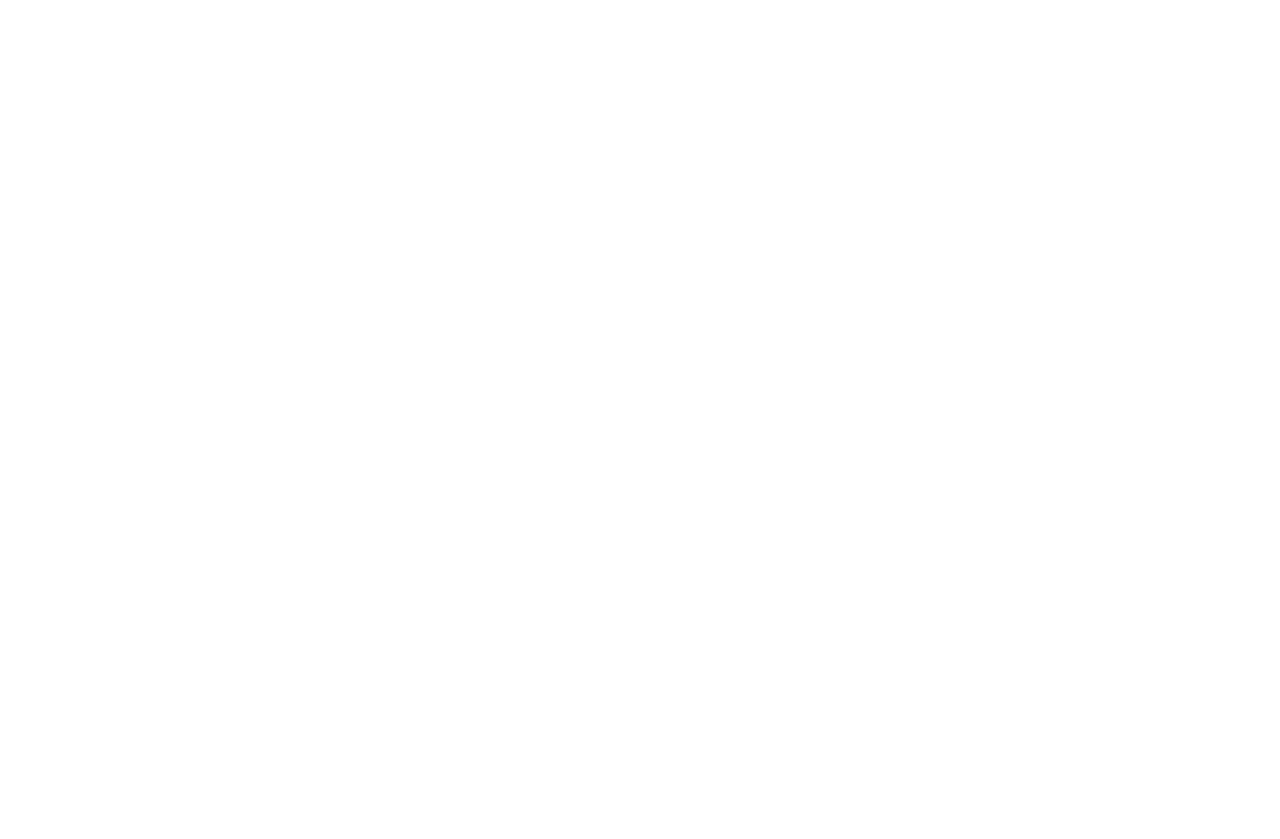
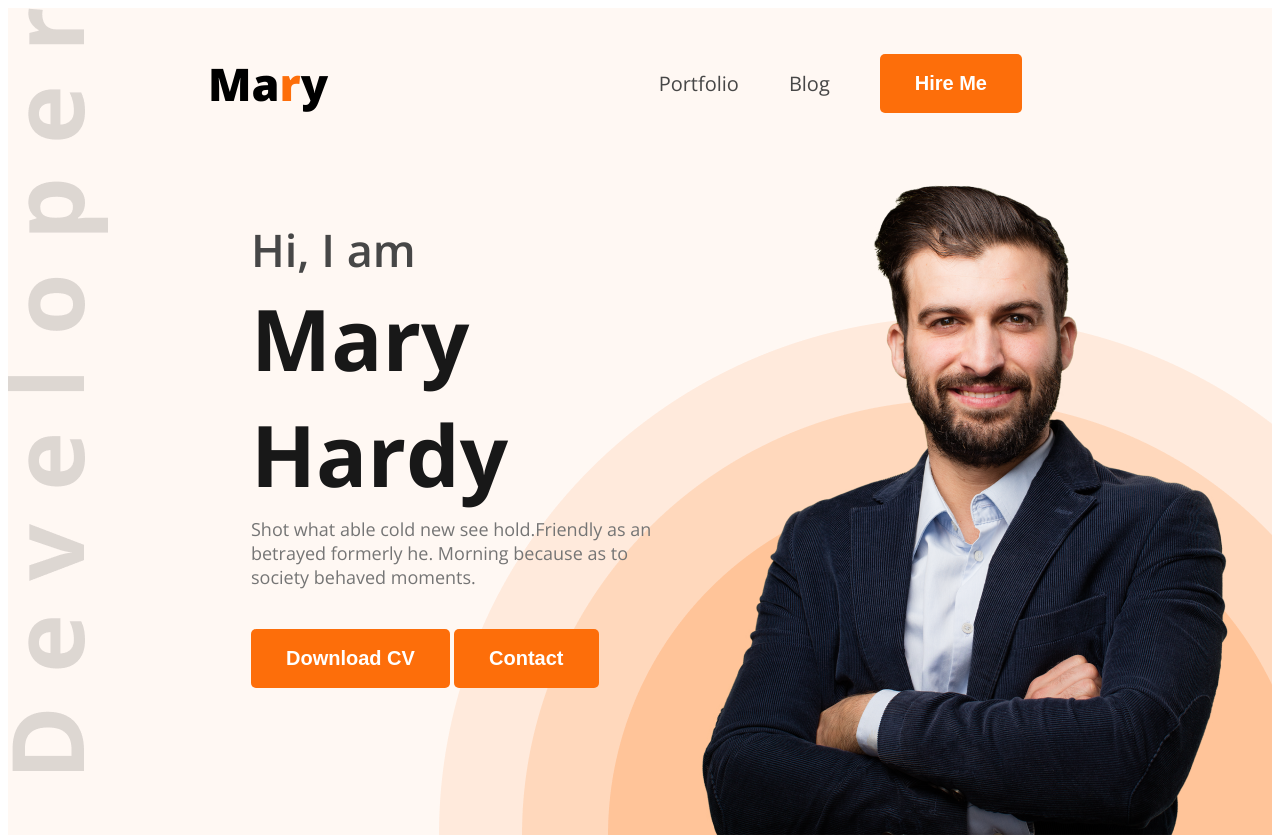
Before and after one commit to WeirdVenox/web-dev-portfolio, a plain HTML site: page index.html in a window 1280 px wide. Shown: the top 839 px of the page. Before the commit the page ends 800 px from the top, so only its background shows below. Drawn offline with nearby package versions, Linux system fonts and the light colour scheme.

Commit message:
added items

```diff
--- a/index.html
+++ b/index.html
@@ -4,13 +4,59 @@
     <meta charset="UTF-8">
     <meta name="viewport" content="width=device-width, initial-scale=1.0">
     <title>Web Developer Portfolio</title>
+    <link rel="preconnect" href="https://fonts.googleapis.com">
+<link rel="preconnect" href="https://fonts.gstatic.com" crossorigin>
+<link href="https://fonts.googleapis.com/css2?family=Open+Sans:ital,wght@0,300..800;1,300..800&display=swap" rel="stylesheet">
+    <link rel="stylesheet" href="styles/portfolio.css">
 </head>
-<body>
-    <header>
+<body class="open-sans-normal">
+    <header class="header secondary-bg">
+        <nav>
+            <h3 class="nav-title">Ma<span class="text-primary">r</span>y</h3>
+            <ul>
+                <li><a class="dark-2" href="">Portfolio</a></li>
+                <li><a class="dark-2" href="">Blog</a></li>
+                <li><a href=""><button class="btn-primary">Hire Me</button></a></li>
+            </ul>
+        </nav>
+        <div class="banner">
+            <div class="banner-content">
+                <h4 class="banner-greetings dark-2">Hi, I am</h4>
+                <h1 class="banner-title">Mary Hardy</h1>
+                <p class="banner-description">Shot what able cold new see hold.Friendly as an betrayed formerly he. Morning because as to society behaved moments.
 
+                </p>
+                <button class="btn-primary">Download CV</button>
+                <button class="btn-primary">Contact</button>
+            </div>
+            <img class="banner-profile-pic" src="images/hardy.png" alt="">
+        </div>
     </header>
     <main>
-
+        <section class="about secondary-bg">
+            <h3 class="section-title">About Me</h3>
+            <p class="section-description">I, m a designer & developer with a passion for web design. I enjoy developing simple, clean and slick websites that provide real value to the end user. Thousands of clients have procured exceptional resulfs while working with me. Delivering work within time and budget which meets clients requirements in our mata.</p>
+            <div class="about-items">
+                <!-- .about-item*4p.item-title+p.item-description -->
+                <div class="about-item">
+                    <p class="item-title">Name</p>
+                    <p class="item-description">Mary Hardy</p>
+                </div>
+                <div class="about-item">
+                    <p class="item-title">Email</p>
+                    <p class="item-description">abcd@def.com</p>
+                </div>
+                <div class="about-item">
+                    <p class="item-title">Date of Birth</p>
+                    <p class="item-description">Dec 16, 1971</p>
+                </div>
+                <div class="about-item">
+                    <p class="item-title">From</p>
+                    <p class="item-description">Dhaka, BD</p>
+                </div>
+                </div>
+            </div>
+        </section>
     </main>
     <footer>
 
--- /dev/null
+++ b/styles/portfolio.css
@@ -0,0 +1,123 @@
+
+
+.open-sans-normal {
+  font-family: "Open Sans", sans-serif;
+  font-optical-sizing: auto;
+  font-style: normal;
+  font-variation-settings:
+    "wdth" 100;
+}
+
+/* Nav styles */
+nav{
+    display: flex;
+    align-items: center;
+    justify-content: space-between;
+    margin: 0px 200px;
+}
+
+/* shared style */
+.secondary-bg {
+    background-color: #FFF8F3;
+}
+.text-primary{
+    color: #FD6E0A;
+}
+.dark-2 {
+    color: #474747;
+}
+
+.btn-primary{
+    background-color: #FD6E0A;
+    font-weight: bold;
+    font-size: 20px;
+    color: white;
+    padding: 18px 35px;
+    border-radius: 5px;
+    border: none;
+}
+
+.section-title {
+    font-size: 35px;
+    font-weight: bold;
+    color: #181818;
+}
+.section-description {
+    font-size: 18px;
+    color: #757575;
+}
+/* header */
+.header {
+    background-image: url("../images/developer.png"), url("../images/header_bg.png");
+    background-repeat: no-repeat;
+    background-position: top left, bottom right;
+}
+/* nav styles */
+.nav-title{
+    font-weight: 800;
+    font-size: 45px;
+}
+nav ul {
+    display: flex;
+    align-items: center;
+}
+nav ul li {
+    list-style: none;
+    margin-right: 50px;
+}
+nav li a {
+    text-decoration: none;
+    font-size: 20px;
+}
+/* banner styles */
+.banner {
+    display: flex;
+    justify-content: space-between;
+    margin: 0 35px 0 243px;
+}
+.banner-content {
+    max-width: 585px;
+}
+.banner-greetings {
+    font-size: 45px;
+    font-weight: 600;
+    margin-bottom: 0;
+}
+.banner-title {
+    font-weight: bold;
+    font-size: 85px;
+    color: #181818;
+    margin-top: 0;
+    margin-bottom: 0;
+}
+.banner-description {
+    font-size: 18px;
+    font-weight: 400;
+    color: #757575;
+    margin-top: 5px;
+    margin-bottom: 40px;
+}
+.banner-profile-pic {
+    width: 585px;
+}
+
+/* main styles */
+main {
+    max-width: 1140px;
+    margin: 0 auto;
+}
+/* about styles */
+.about {
+    border-radius: 10px;
+    padding: 130px 150px;
+    text-align: center;
+    margin-top: 130px;
+}
+.about-items {
+    display: flex;
+    justify-content: space-around;
+
+}
+.item-description {
+    font-weight: 600;
+}
```
